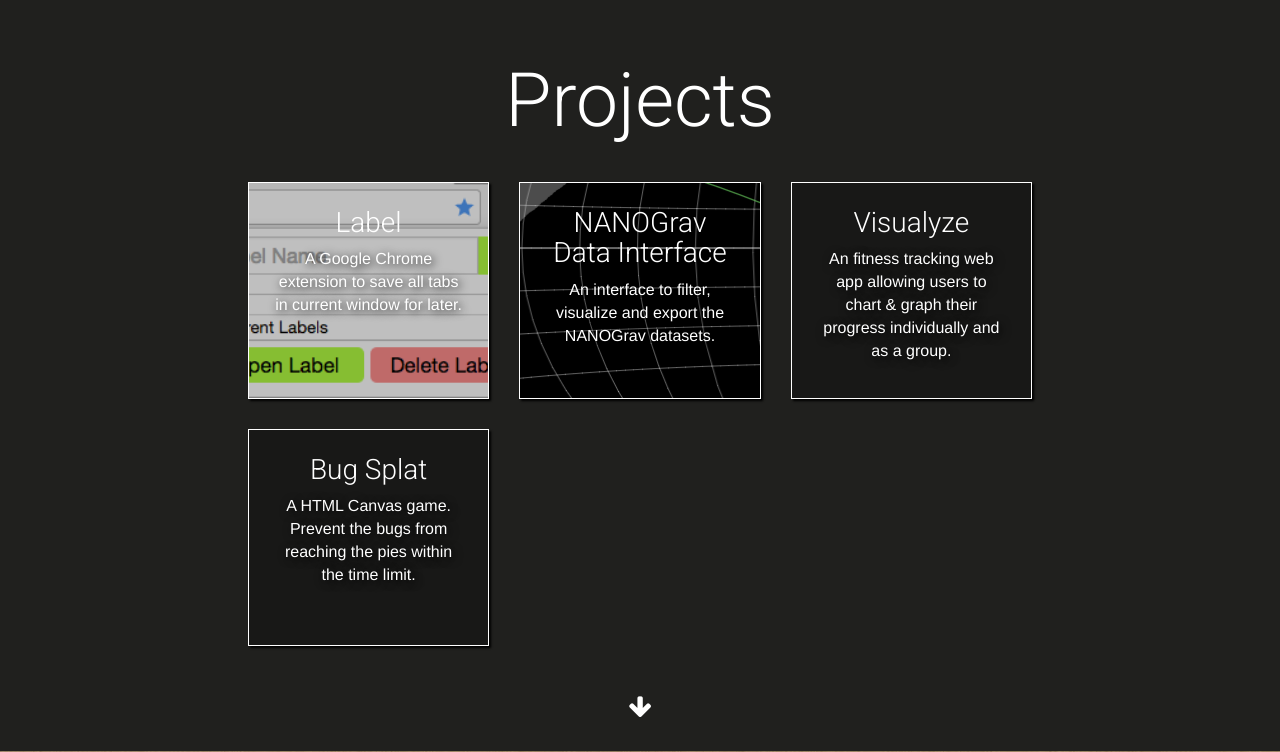
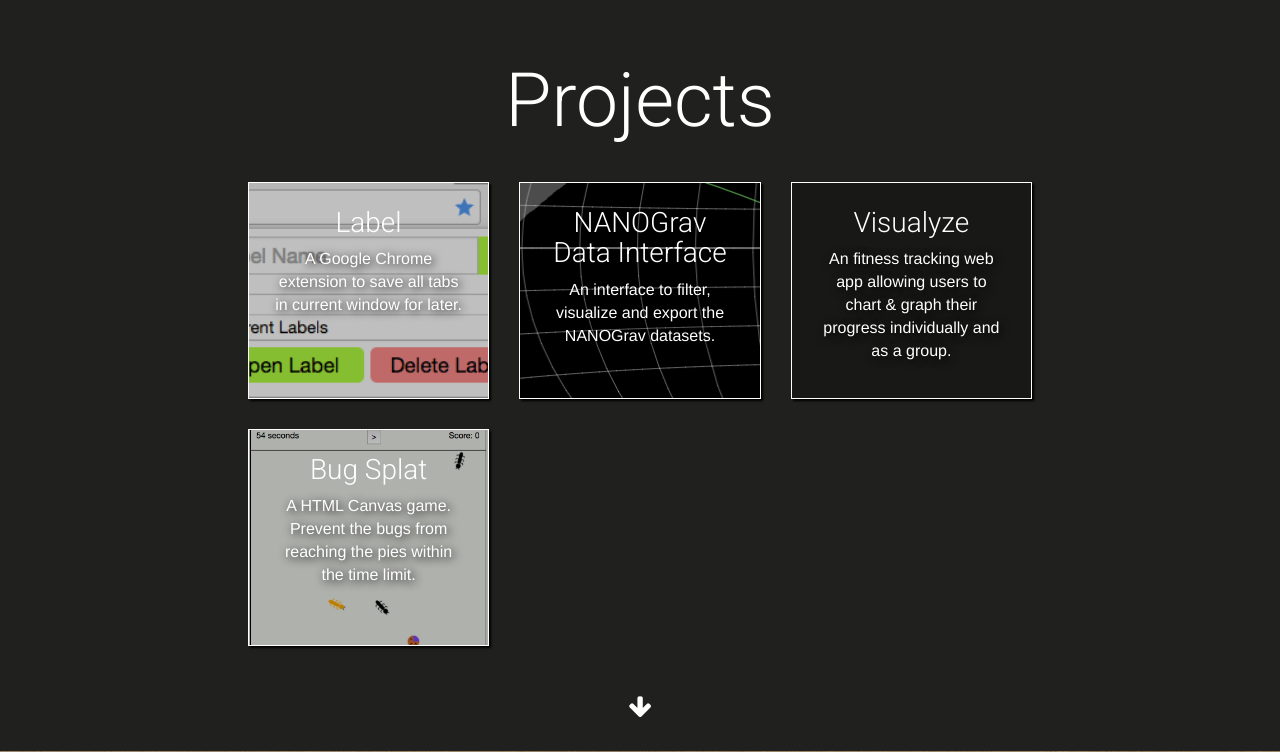
Before and after one commit to Jaacky/jackyvan.com, a Flask app: page / in a window 1280 px wide. Shown: the part 801-1553 px from the top of the page. Run offline with Flask 2, Linux system fonts and the light colour scheme; some libraries are stand-ins or nearby versions.

Commit message:
Adding img to project bug splat

```diff
--- a/www/static/css/styles.css
+++ b/www/static/css/styles.css
@@ -272,6 +272,11 @@ h5 {
 	background: url('/static/img/NG_interface.png') no-repeat center;
 }
 
+#project-bugsplat {
+	background: url('/static/img/bugSplat_interface.png') no-repeat center;
+	background-size: cover;
+}
+
 #experiences {
 	background: url('/static/img/unsplash-001.jpeg') no-repeat center;
 	position: relative;
--- a/www/templates/index.html
+++ b/www/templates/index.html
@@ -72,7 +72,7 @@
       </div>
     </div>
     <div class="project col-md-4">
-      <div class="project-inner col-sm-12">
+      <div id="project-bugsplat" class="project-inner col-sm-12">
         <div class="project-mask"></div>
         <h2>Bug Splat</h2>
         <p>
```
Also changed, not shown: www/static/img/bugSplat_interface.png (added).
